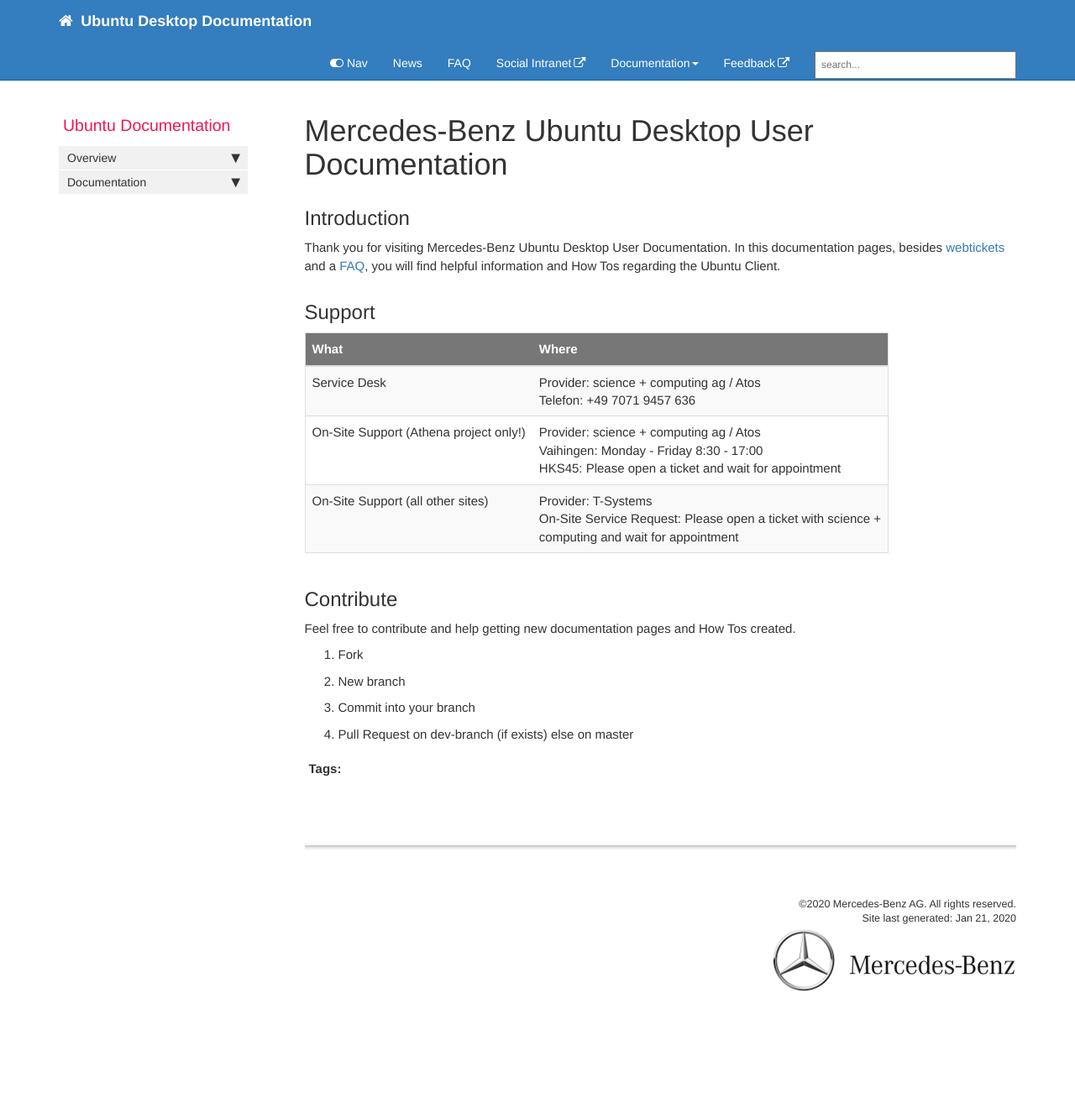
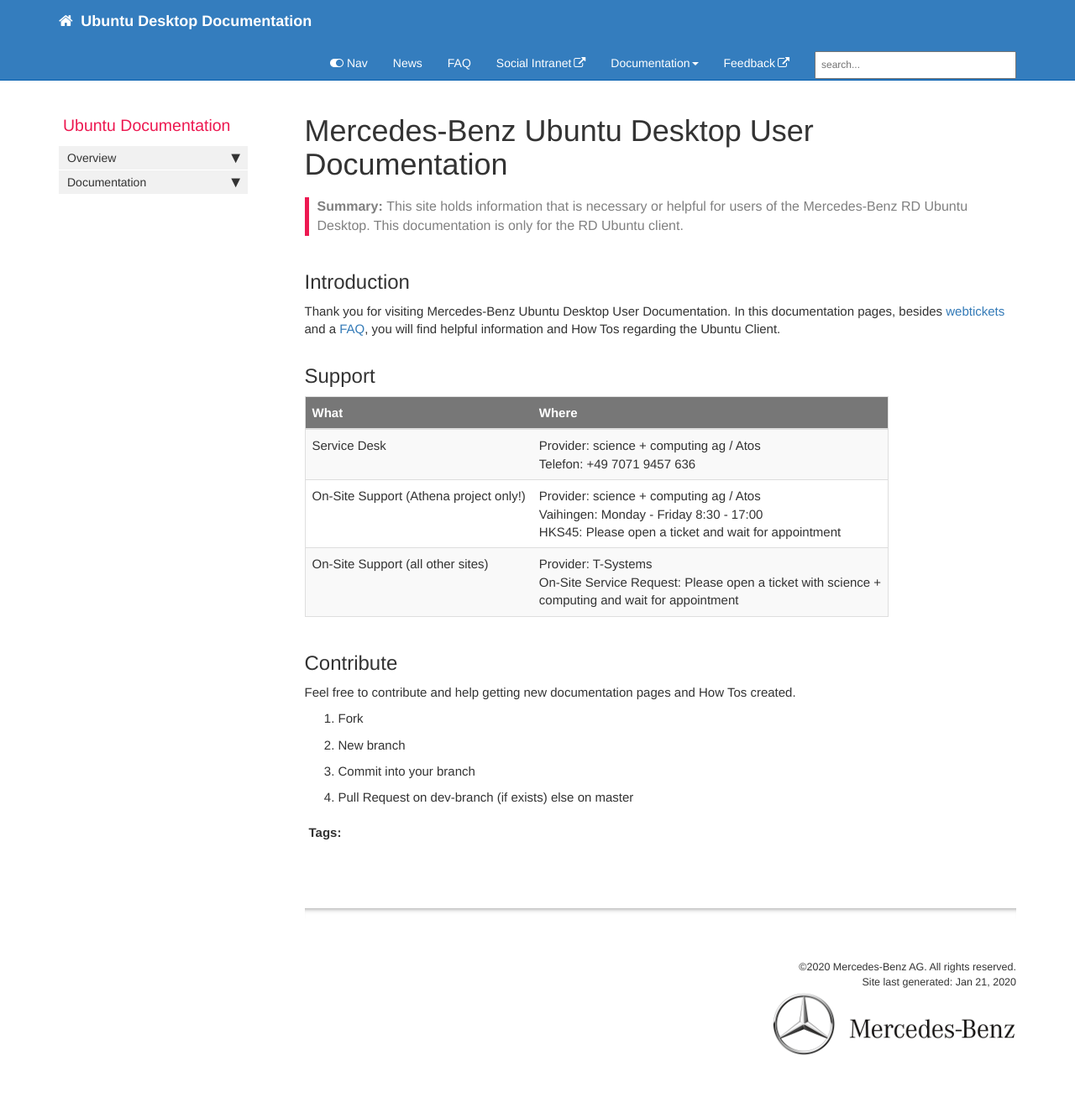
Before and after one commit to RajputPawan/Prometheus, a Jekyll site: the page built from index.md, in a window 1280 px wide. Shown: the whole page at 84% size. Built offline with Jekyll 4.4.1, drawn with Linux system fonts in a browser that asks for light colours; comment, search, counter and statistics services are not loaded; before the commit the page ends 1244 px from its top, so only the background shows below that.

Commit message:
add summary on index and baseurl

```diff
--- a/_config.yml
+++ b/_config.yml
@@ -11,6 +11,8 @@
 
 company_name: Mercedes-Benz AG
 # this appears in the footer
+
+baseurl: /pages/ubunturd/ubuntudoc/
 
 github_editme_path:
 # if you're using Github, provide the basepath to the branch you've created for reviews, following the sample here. if not, leave this value blank.
--- a/index.md
+++ b/index.md
@@ -5,7 +5,7 @@
 sidebar: default_sidebar
 permalink: index.html
 toc: false
-#summary: This site holds information that is necessary or helpful for users of the Mercedes-Benz Ubuntu Desktop
+summary: This site holds information that is necessary or helpful for users of the Mercedes-Benz RD Ubuntu Desktop. This documentation is only for the RD Ubuntu client.
 ---
 
 
```
